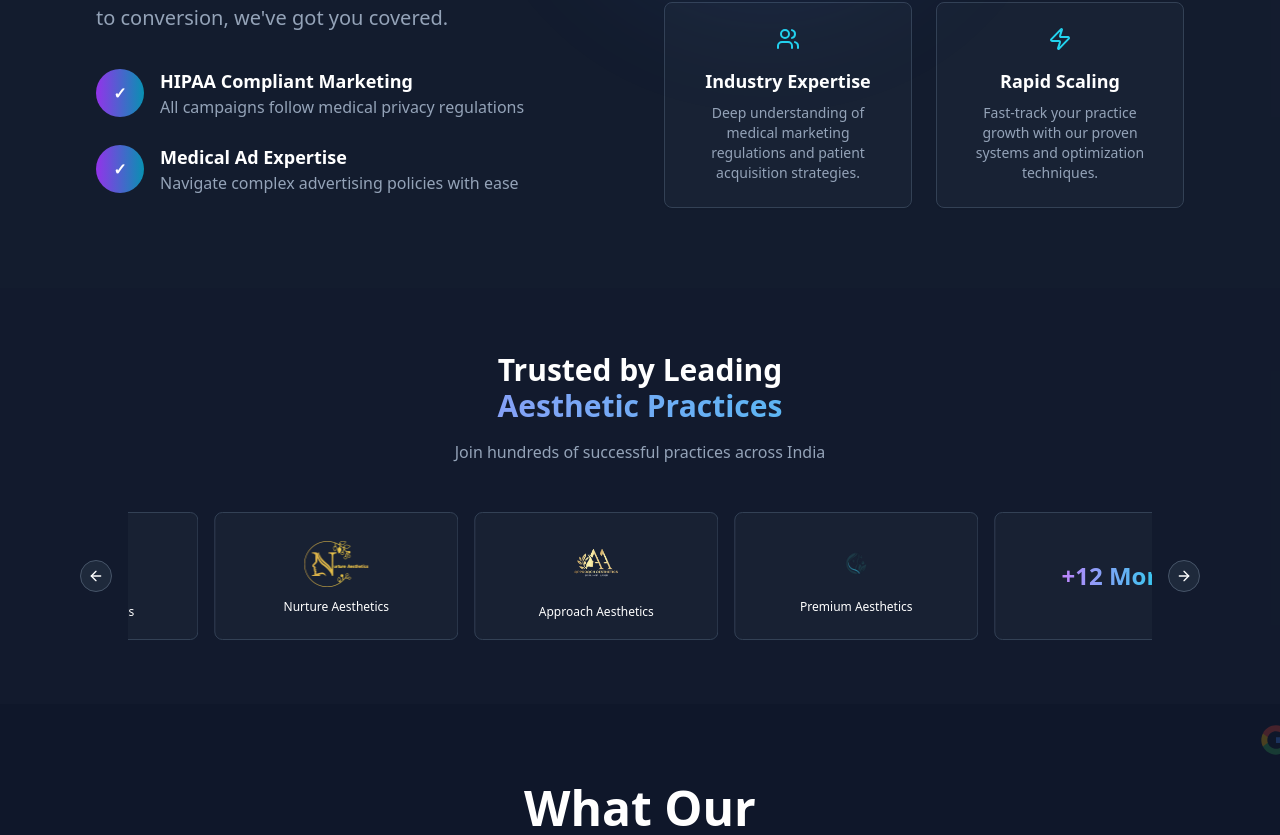
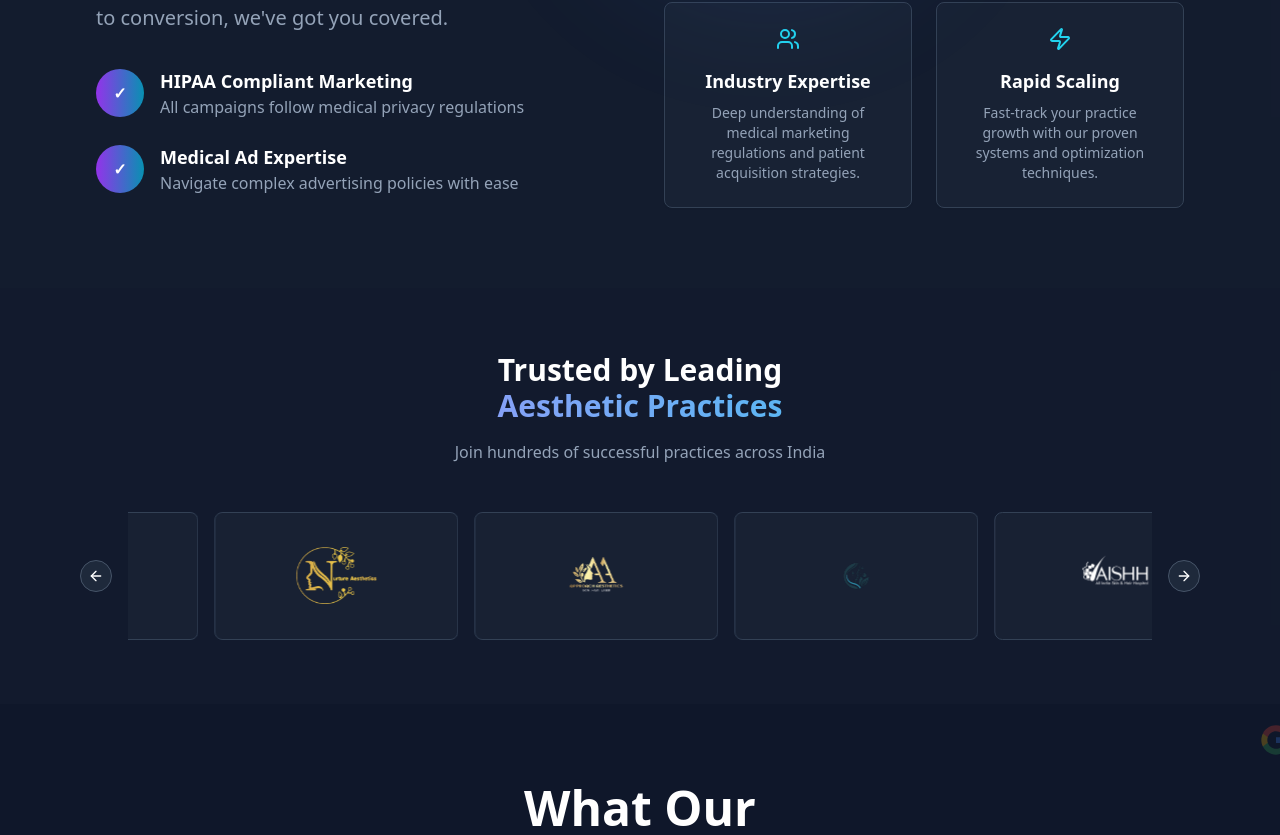
Before and after one commit to Blazexdigital/dermascale-glow-web, a React (Vite) app: page / in a window 1280 px wide. Shown: the part 2170-3005 px from the top of the page. Built offline with nearby package versions, Linux system fonts and the light colour scheme.

Commit message:
Refactor: Improve visual of logos and marketing cards
Removed names under logos and increased their size. Updated marketing card images to be more relevant.

```diff
--- a/src/components/ClientLogos.tsx
+++ b/src/components/ClientLogos.tsx
@@ -18,6 +18,10 @@ export const ClientLogos = () => {
     {
       name: "Premium Aesthetics",
       logo: "/lovable-uploads/0146044c-4093-4e1a-bf59-30c50acc79a0.png"
+    },
+    {
+      name: "New Clinic",
+      logo: "/lovable-uploads/62020fab-9d0a-4c68-b2be-e6aeafedd07c.png"
     },
     {
       name: "+12 More",
@@ -55,16 +59,13 @@ export const ClientLogos = () => {
                       +12 More
                     </div>
                   ) : (
-                    <>
-                      <div className="h-16 w-16 mb-2 flex items-center justify-center">
+                    <div className="h-20 w-20 flex items-center justify-center">
                       <img
                         src={client.logo}
                         alt={client.name}
                         className="max-h-full max-w-full object-contain"
                       />
                     </div>
-                      <h4 className="text-white font-medium text-xs">{client.name}</h4>
-                    </>
                   )}
                 </div>
               </CarouselItem>
@@ -78,16 +79,13 @@ export const ClientLogos = () => {
                       +12 More
                     </div>
                   ) : (
-                    <>
-                      <div className="h-16 w-16 mb-2 flex items-center justify-center">
+                    <div className="h-20 w-20 flex items-center justify-center">
                       <img
                         src={client.logo}
                         alt={client.name}
                         className="max-h-full max-w-full object-contain"
                       />
                     </div>
-                      <h4 className="text-white font-medium text-xs">{client.name}</h4>
-                    </>
                   )}
                 </div>
               </CarouselItem>
--- a/src/components/Services.tsx
+++ b/src/components/Services.tsx
@@ -10,21 +10,21 @@ export const Services = () => {
       title: "Dermatology Marketing",
       description: "Targeted campaigns for skin treatments, acne solutions, and cosmetic dermatology procedures. Drive quality leads for your dermatology practice.",
       features: ["Google Ads Management", "Social Media Marketing", "Content Creation", "Local SEO Optimization"],
-      image: "https://images.unsplash.com/photo-1559757148-5c350d0d3c56?w=400&h=300&fit=crop&crop=face"
+      image: "https://images.unsplash.com/photo-1576091160550-2173dba999ef?w=400&h=300&fit=crop&crop=face"
     },
     {
       icon: <Scissors className="w-8 h-8" />,
       title: "Hair Transplant Marketing",
       description: "Specialized marketing for hair restoration clinics. Connect with patients seeking hair transplant solutions and FUE procedures.",
       features: ["Before/After Campaigns", "Video Marketing", "Consultation Booking Funnels", "Reputation Management"],
-      image: "https://images.unsplash.com/photo-1621605815971-fbc98d665033?w=400&h=300&fit=crop&crop=face"
+      image: "https://images.unsplash.com/photo-1559757175-0eb30cd8c063?w=400&h=300&fit=crop&crop=face"
     },
     {
       icon: <Sparkles className="w-8 h-8" />,
       title: "Cosmetic Marketing",
       description: "Performance marketing for cosmetic procedures, aesthetic treatments, and beauty enhancement services.",
       features: ["Instagram Ads", "Influencer Partnerships", "Email Marketing", "Conversion Optimization"],
-      image: "https://images.unsplash.com/photo-1560750588-73207b1ef5b8?w=400&h=300&fit=crop&crop=face"
+      image: "https://images.unsplash.com/photo-1612277795421-9bc7706a4a34?w=400&h=300&fit=crop&crop=face"
     }
   ];
 
```
Also changed, not shown: public/lovable-uploads/62020fab-9d0a-4c68-b2be-e6aeafedd07c.png (added). Lines whose indentation alone changed are shown as unchanged.
